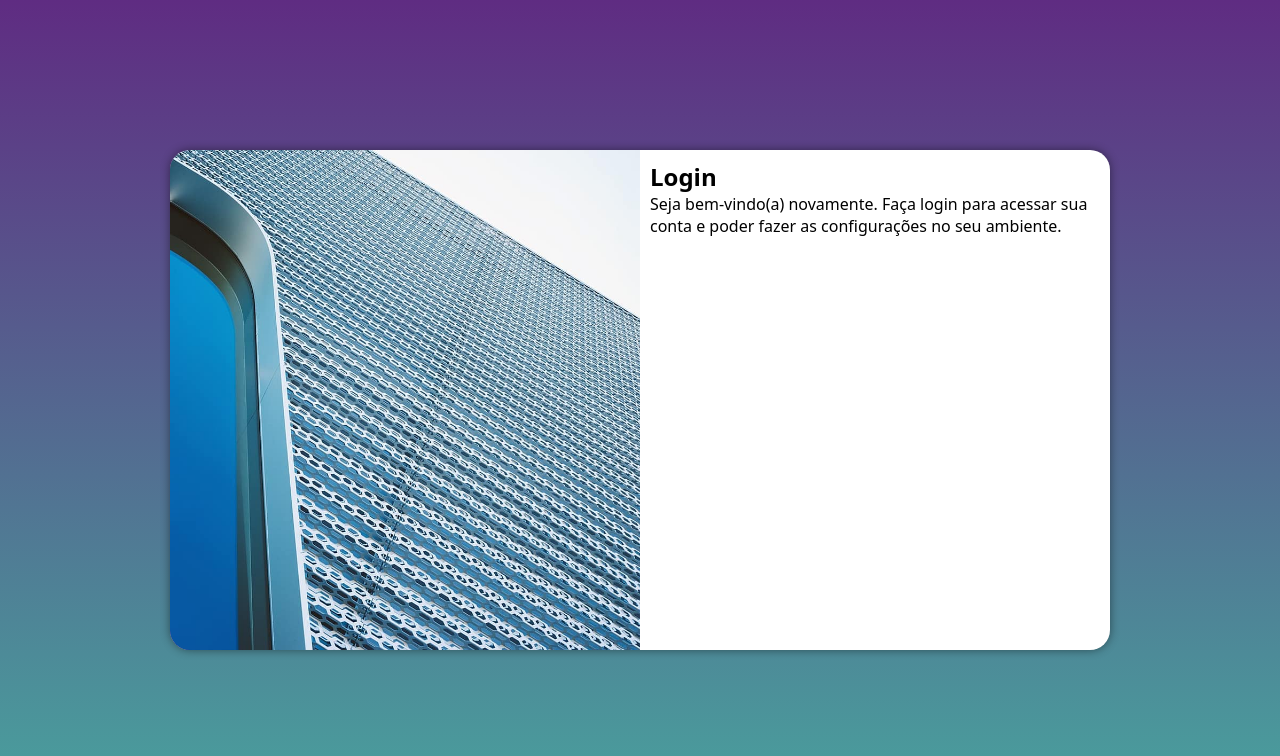
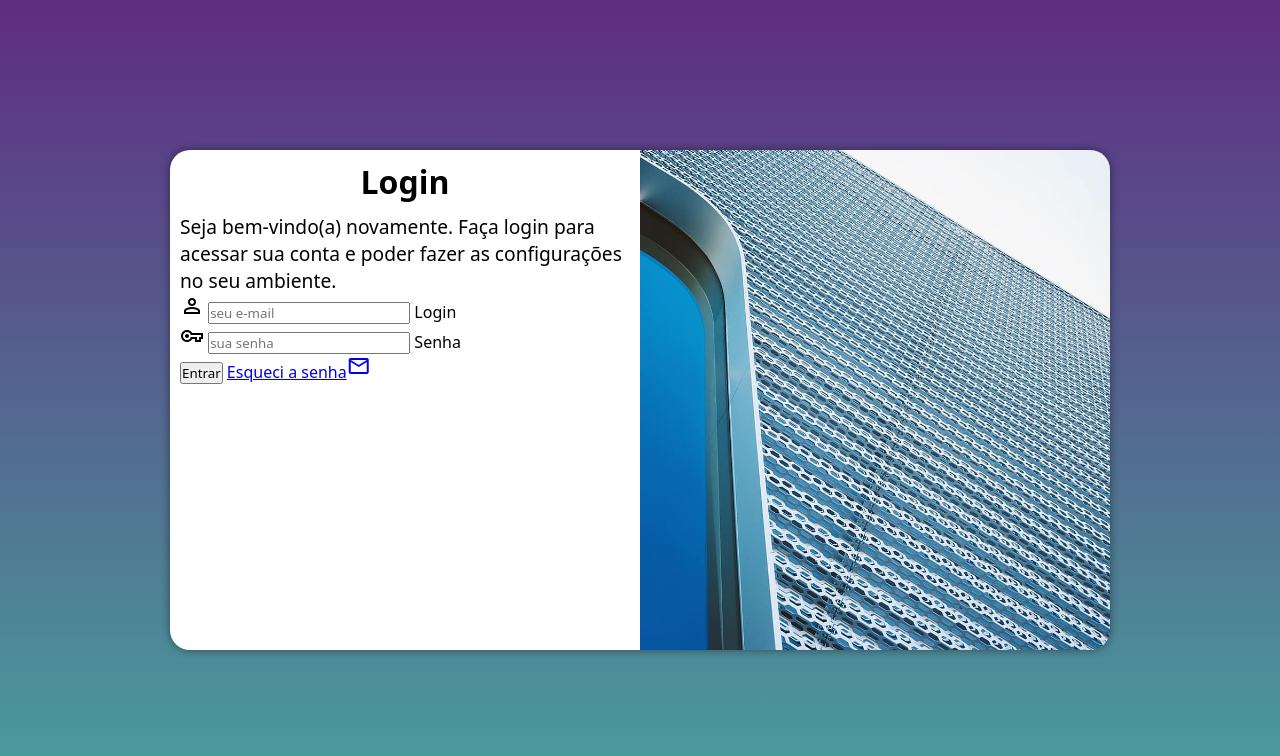
Before and after one commit to emanuelrferreira/projeto-login, a plain HTML site: page index.html in a window 1280 px wide. Drawn offline with nearby package versions, Linux system fonts and the light colour scheme.

Commit message:
add form

```diff
--- a/estilos/media-query.css
+++ b/estilos/media-query.css
@@ -41,13 +41,21 @@ Grandes Telas: acima de 1200px
     }
 
     section#login > div#imagem {
-        float: left;
+        float: right;
         width: 50%;
         height: 100%;
     }
 
     section#login > div#formulario {
-        float: right;
+        float: left;
         width: 50%;
     }
+
+    div#formulario > h1 {
+        font-size: 2em;
+    }
+
+    div#formulario > p {
+        font-size: 1.2em;
+    }
 }
--- a/estilos/style.css
+++ b/estilos/style.css
@@ -55,3 +55,12 @@ section#login > div#formulario {
     padding: 10px;
 
 }
+
+div#formulario > h1 {
+    text-align: center;
+    margin-bottom: 10px;
+}
+
+div#formulario > p {
+    font-size: .8em;
+}
--- a/index.html
+++ b/index.html
@@ -6,6 +6,7 @@
     <title>Login</title>
     <link rel="stylesheet" href="estilos/style.css">
     <link rel="stylesheet" href="estilos/media-query.css">
+    <link rel="stylesheet" href="https://fonts.googleapis.com/css2?family=Material+Symbols+Outlined:opsz,wght,FILL,GRAD@24,400,0,0" />
 </head>
 <body>
     <main>
@@ -15,9 +16,19 @@
             <div id="formulario">
                 <h1>Login</h1>
                 <p>Seja bem-vindo(a) novamente. Faça login para acessar sua conta e poder fazer as configurações no seu ambiente.</p>
-                <form action="login.php" method="post">
-
-
+                <form action="login.php" method="post" autocomplete="on">
+                    <div class="campo">
+                        <span class="material-symbols-outlined">person</span>
+                        <input type="email" name="login" id="ilogin" placeholder="seu e-mail" autocomplete="email" required maxlength="30">
+                        <label for="ilogin">Login</label>
+                    </div>
+                    <div class="campo">
+                        <span class="material-symbols-outlined">vpn_key</span>
+                        <input type="password" name="senha" id="isenha" placeholder="sua senha" autocomplete="current-password" required minlength="8" maxlength="20">
+                        <label for="isenha">Senha</label>
+                    </div>
+                    <input type="submit" value="Entrar">
+                    <a href="esqueci.html">Esqueci a senha<span class="material-symbols-outlined">mail</span></a>
                 </form>
             </div>
 
```
